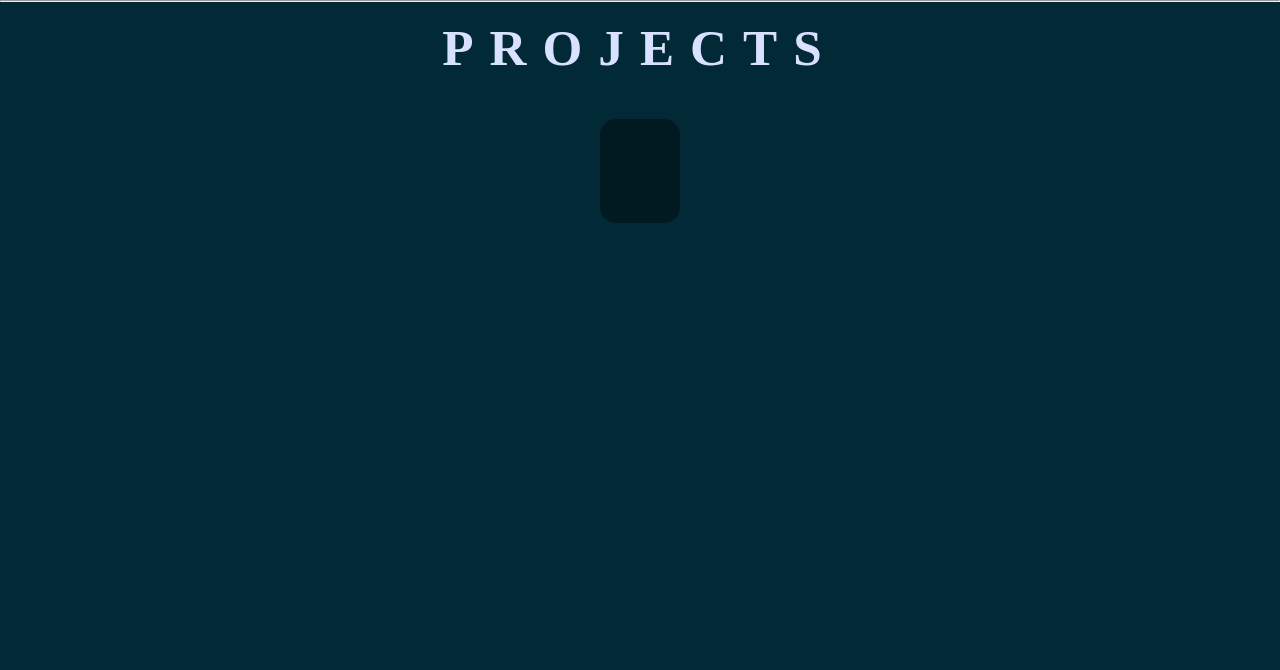
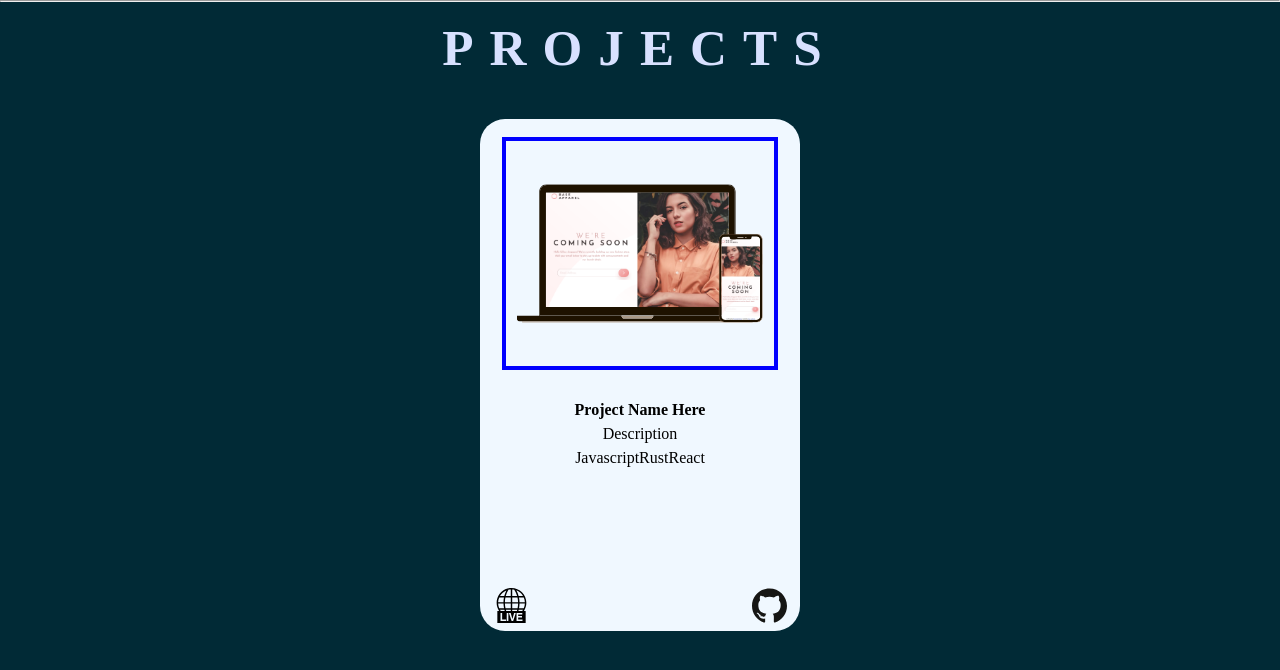
Before and after one commit to Titus-Coleman/tc-portfolio-site, a Next.js app: page /projects in a window 1280 px wide. Shown: the top 670 px of the page. Built offline with nearby package versions, Linux system fonts and the light colour scheme.

Commit message:
card fine tuning

```diff
--- a/pages/projects.tsx
+++ b/pages/projects.tsx
@@ -14,43 +14,31 @@ function Projects({ projects }: Props) {
     <hr id='projects' className={styles.hr}/>
     <section className={styles.projects_container}>
       <h3 className={styles.projects_title}>Projects</h3>
-      <div className={styles.slideshow}>
-          <motion.div
-            className={styles.slideshow__items}
-            initial={{ scale: 0 }}
-            animate={{ rotate: 0, scale: 1}}
-            transition={{
-              type: "spring",
-              stiffness: 80,
-              damping: 10,
-            }}
-            >
-              {projects?.map((pCard, i) => (
-                <div key={i} className={styles.card}>
-                <div className={styles.card__img}>
+      <div className={styles.slide__container}>
+          <div className={styles.slide__content}>
+            <div className={styles.card__wrapper}>
+              <div className={styles.card}>
+
+                <div className={styles.image__content}>
+                  <span className={styles.overlay}></span>
+                  <div className={styles.card__image}>
                     <img
-                    className={styles.image}
-                    src={pCard.image.secure_url}
-                    alt="Picture of the project"
-                    width={300}
-                    height={200}
-                    />
+                        className={styles.card__img}
+                        src="app-mockup.svg"
+                        alt=""  />
                   </div>
-                <div className={styles.card__info}>
-                  <span>{i+1} of {projects.length}</span>
-                  <h4 className={styles.card__title}>{pCard?.title}</h4>
-                  <p className={styles.card__description}>{pCard?.summary}
-                  </p>
                 </div>
+                <div className={styles.card__content}>
+                  <h4 className={styles.card__name}>Project Name Here</h4>
+                  <p className={styles.card__description}>Description</p>
                   <div className={styles.card__techstack}>
-                  {pCard?.technologies?.map((tech) => (
-                      <span key={tech?._id} className={styles.card__tag}>{tech?.title}</span>
-
-                  ))}
+                      <span className={styles.card__tag}>Javascript</span>
+                      <span className={styles.card__tag}>Rust</span>
+                      <span className={styles.card__tag}>React</span>
                   </div>
                   <div className={styles.card__links}>
                       <a
-                  href={pCard.linkToSite}
+                        // href={pCard.linkToSite}
                         target={'_blank'}>
                         <img
                             className={styles.card__site}
@@ -61,7 +49,7 @@ function Projects({ projects }: Props) {
                             />
                       </a>
                       <a
-                  href={pCard.linkToGitHub}
+                        // href={pCard.linkToGitHub}
                         target={'_blank'}>
                         <img
                             className={styles.card__git}
@@ -73,8 +61,9 @@ function Projects({ projects }: Props) {
                       </a>
                   </div>
                 </div>
-              ))}
-          </motion.div>
+              </div>
+            </div>
+          </div>
       </div>
     </section>
     </>
--- a/styles/Projects.module.css
+++ b/styles/Projects.module.css
@@ -3,15 +3,17 @@
 }
 
 .projects_container {
-    position: relative;
+    /* position: relative; */
     background: transparent;
     scroll-snap-align: end;
-    justify-content: space-evenly;
+    justify-content: center;
     align-items: center;
     justify-items: center;
     text-align: center;
     padding: 0.5rem;
     margin-bottom: 10rem;
+    display: flex;
+    flex-direction: column;
 }
 
 .projects_title {
@@ -23,100 +25,67 @@
     font-size: clamp(0.9rem, 4vw , 7rem);
 }
 
-.slideshow__items {
-    display: inline-flex;
-    gap: 2rem;
-    justify-items: center;
-    margin: auto;
+.card {
+    position: relative;
+    /* width: 16rem;
+    height: 24rem; */
+    width: 20rem;
+    height: 32rem;
+    border-radius: 1.563rem;
+    background-color: aliceblue;
+
+}
+/*
+.card, .image__content {
+    display: flex;
+    flex-wrap: wrap;
+    align-items: center;
+} */
+
+.image__content, .card__content {
+    display: flex;
+    flex-direction: column;
+
+    padding: 0.625rem 0.875rem;
 }
 
-.slideshow {
-    cursor: grab;
-    overflow: hidden;
-    background: hsla(0, 0%, 0%, 0.4);
-    padding: 2.5rem;
-    border: 0px solid transparent;
-    border-radius: 1rem;
+.image__content {
+
 }
 
-
-/*~~~~~~~~~~~~~~~~~~~~~~~~~~~~*/
-
-.card {
+.card__image{
     position: relative;
-    display: flex;
-    justify-content: space-evenly;
-    flex-direction: column;
-    height: 35rem;
-    width: 20rem;
-    overflow: hidden;
-    color: #012A36;
-    text-decoration: none;
-    border-radius: calc(40 * 0.063rem);
-    /* border-color: blueviolet; */
-    /* border-style: dashed; */
-    padding: 1rem;
-    background-color: #D8E1FF;
-    margin: auto;
-    box-shadow: black;
+    padding: 0.188rem;
+    border: 4px solid blue;
+    margin: 0.5rem;
 }
 
 .card__img {
-    /* position: absolute; */
+    height: 100%;
+    width: 100%;
     object-fit: contain;
-    /* top: -10rem;
-    left: 0; */
 
 }
 
-.image {
-}
-
-.card__title {
-    text-align: center;
-    margin-bottom: 1rem;
-}
-
-.card__description {
-    font-size: 0.7rem;
-    line-height: 1.5rem;
-}
-
-.card__info {
-
+.card__content {
+    font-size: 1rem;
+    color: black;
 }
 
 .card__techstack {
-    display: inline-block;
-    justify-content: space-evenly;
+
+}
+.card__links {
+    position: absolute;
+    bottom: 0.5rem;
+    display: inline-flex;
 }
 
-.card__tag{
-    display: inline-block;
-    border-radius: 3px;
-    padding: .3rem /*.2rem .5rem .3rem*/;
-    border-radius: 4px;
-    background: #508CA4/*#231123*/;
-    font-weight: 500;
-    margin: .25em .1em;
-    font-size: 0.6rem;
-    color: #FFF;
-    letter-spacing: 0.1rem;
+.card__git {
+    position: absolute;
+    right: -16.1rem;
+}
+
+.card__site {
 
 }
-
-
-.card__links {
-
-    display: inline-flex;
-    justify-content: space-between;
-    padding: 0.5rem;
-
-}
-
-.card__links > button {
-    /* border-radius: 1rem;
-    border-width: 1px;
-    border-color: #E4572E;
-    background: none; */
-}
--- a/styles/SkillsHex.module.css
+++ b/styles/SkillsHex.module.css
@@ -29,6 +29,10 @@
     padding: 0; /* Clears unordered list default of 40px */
 }
 
+
+.clear {
+    position: relative;
+}
 .clear:after {
     content: "";
     display: block;
```
Also changed, not shown: pages/projects copy.tsx (+52 -10 lines), styles/Hero.module.css (+13 -9 lines), styles/Projects.module copy.css (added, +122 -0 lines). Lines whose indentation alone changed are shown as unchanged.
